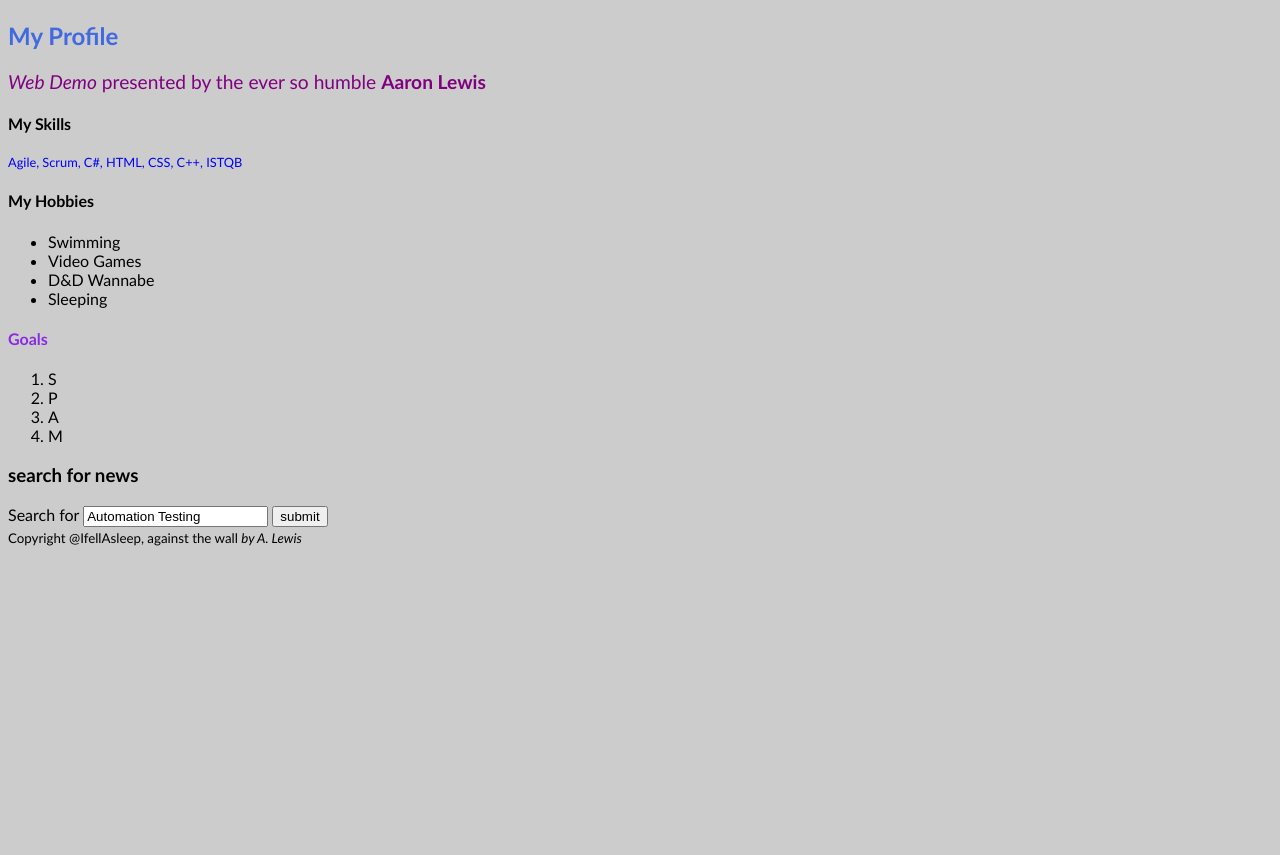
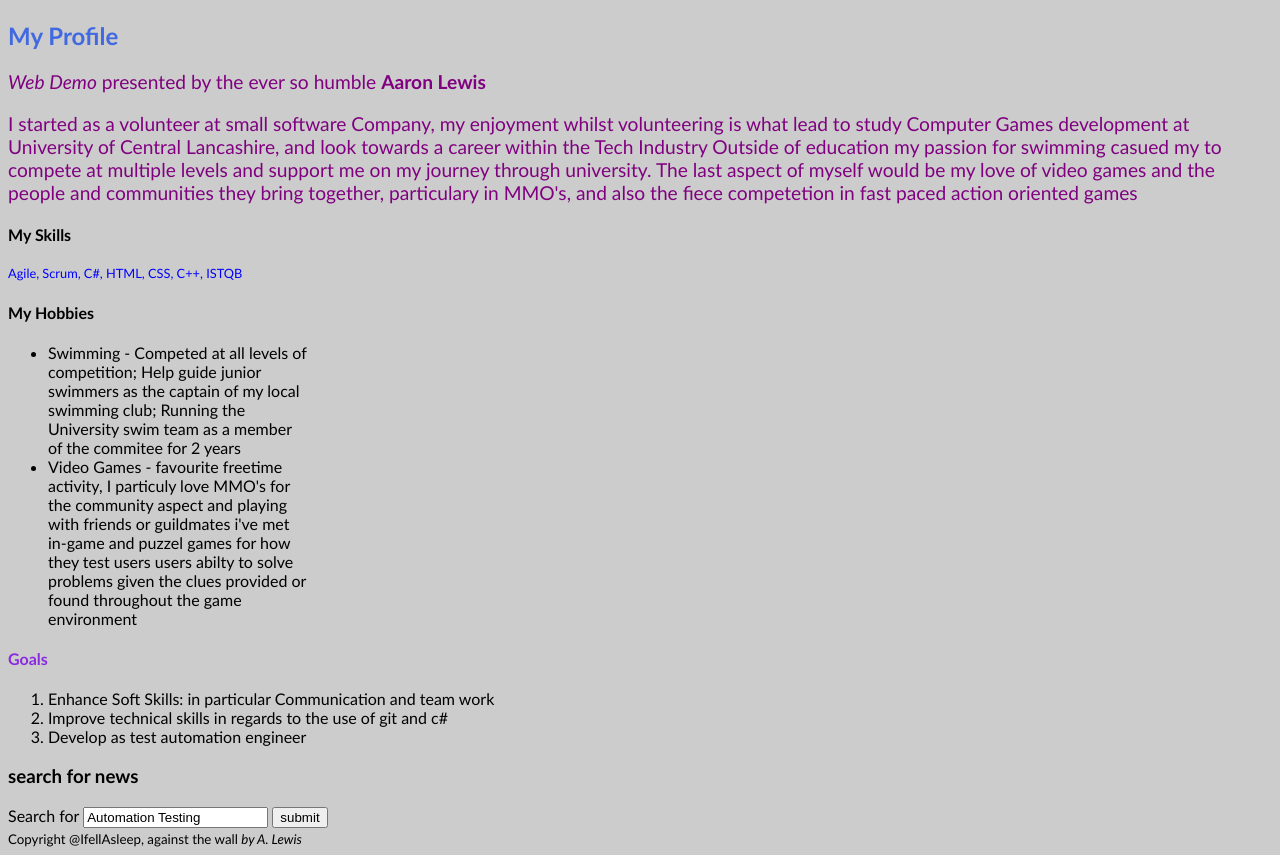
Before and after one commit to AaronL-98/HTML-CSS, a plain HTML site: page index.html in a window 1280 px wide. Shown: the part 714-1569 px from the top of the page. Before the commit the page ends 1268 px from the top, so only its background shows below. Drawn offline with Linux system fonts and the light colour scheme.

Commit message:
Added Content to the body of index.html

```diff
--- a/index.html
+++ b/index.html
@@ -15,11 +15,17 @@
         <a href="projects.html">Projects</a>
         <a href="https://www.linkedin.com/in/aaron-lewis-562053174/" target="_blank">Social</a>
     </nav>
-    <header>
+    <header class="container">
         <h1>Aaron Lewis</h1>
         <img alt="My Picture" src="Images/Portrait.jpg" >
         <h2>My Profile</h2>
         <p><em>Web Demo</em> presented by the ever so humble <strong>Aaron Lewis</strong></p>
+        <p>
+            I started as a volunteer at small software Company, my enjoyment whilst volunteering is what lead to study
+            Computer Games development at University of Central Lancashire, and look towards a career within the Tech Industry
+            Outside of education my passion for swimming casued my to compete at multiple levels and support me on my journey through university.
+            The last aspect of myself would be my love of video games and the people and communities they bring together, particulary in MMO's, and also the fiece competetion in fast paced action oriented games
+        </p>
     </header>
     <div class="container">
         <h4>My Skills</h4>
@@ -28,19 +34,16 @@
     <div class="container">
         <h4>My Hobbies</h4>
         <ul>
-            <li>Swimming</li>
-            <li>Video Games</li>
-            <li>D&D Wannabe</li>
-            <li>Sleeping</li>
+            <li>Swimming - Competed at all levels of competition; Help guide junior swimmers as the captain of my local swimming club; Running the University swim team as a member of the commitee for 2 years</li>
+            <li>Video Games - favourite freetime activity, I particuly love MMO's for the community aspect and playing with friends or guildmates i've met in-game and puzzel games for how they test users users abilty to solve problems given the clues provided or found throughout the game environment</li>
         </ul>
     </div>
     <div class="container">
         <h4 id="goals">Goals</h4>
         <ol>
-            <li>S</li>
-            <li>P</li>
-            <li>A</li>
-            <li>M</li>
+            <li>Enhance Soft Skills: in particular Communication and team work</li>
+            <li>Improve technical skills in regards to the use of git and c#</li>
+            <li>Develop as test automation engineer</li>
         </ol>
     </div>
     <div class="container">
```
